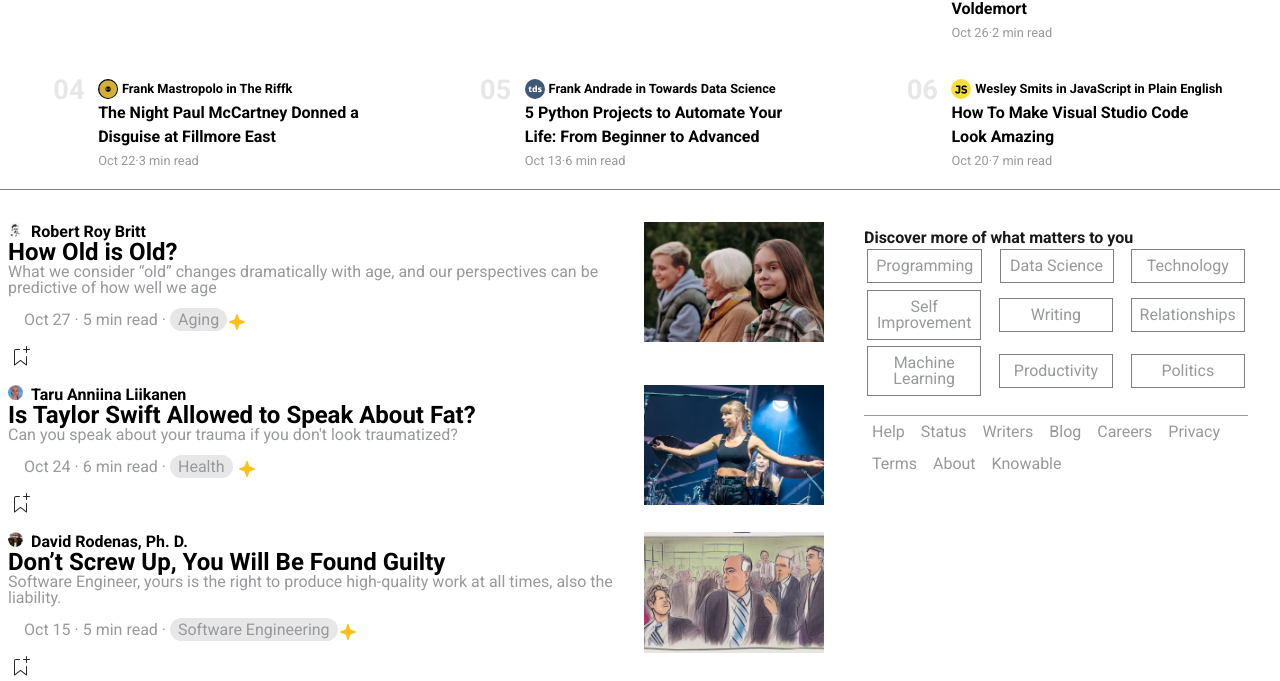
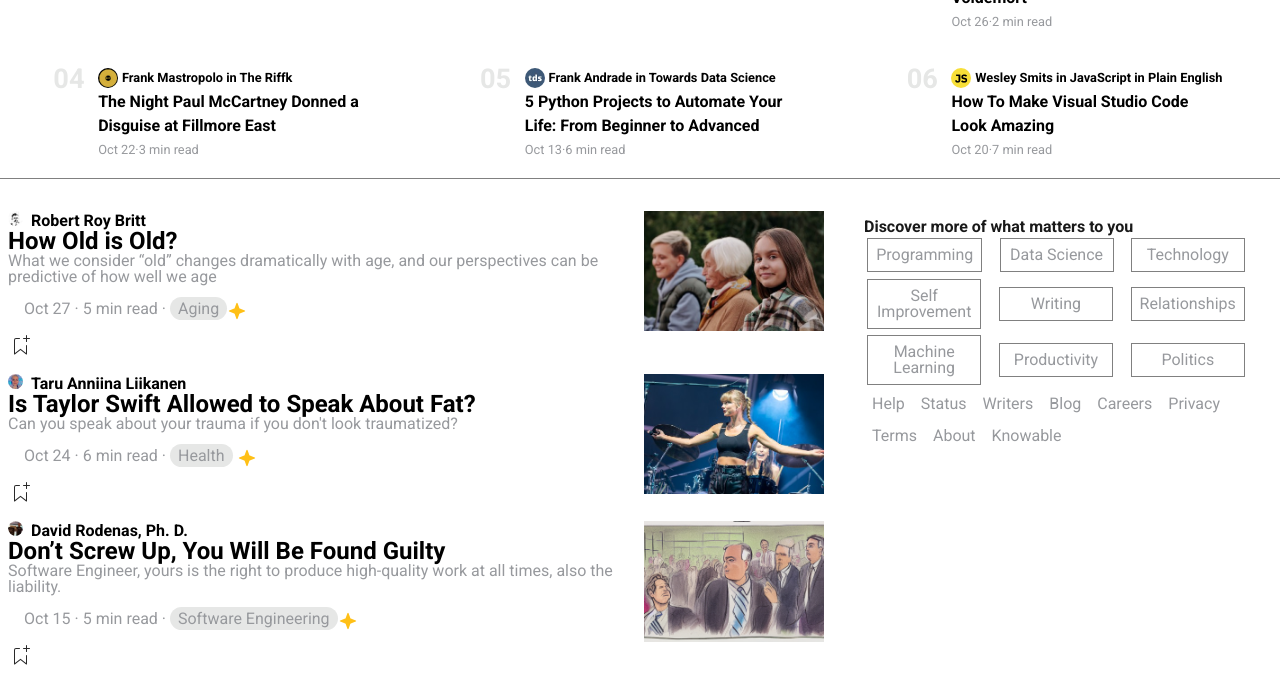
Before and after one commit to Davide-Mancini/Progetto4, a plain HTML site: page base_di_partenza/index.html in a window 1280 px wide. Shown: the part 498-1179 px from the top of the page. Drawn offline with nearby package versions, Linux system fonts and the light colour scheme.

Commit message:
correzioni

```diff
--- a/base_di_partenza/assets/css/style.css
+++ b/base_di_partenza/assets/css/style.css
@@ -141,8 +141,6 @@ ul {
   display: flex;
   flex-wrap: wrap;
   flex-basis: 100%;
-  border-top: 1px solid;
-  margin-top: 1em;
 }
 header ul li {
   color: black;
```
Also changed, not shown: script/script.js (added).
